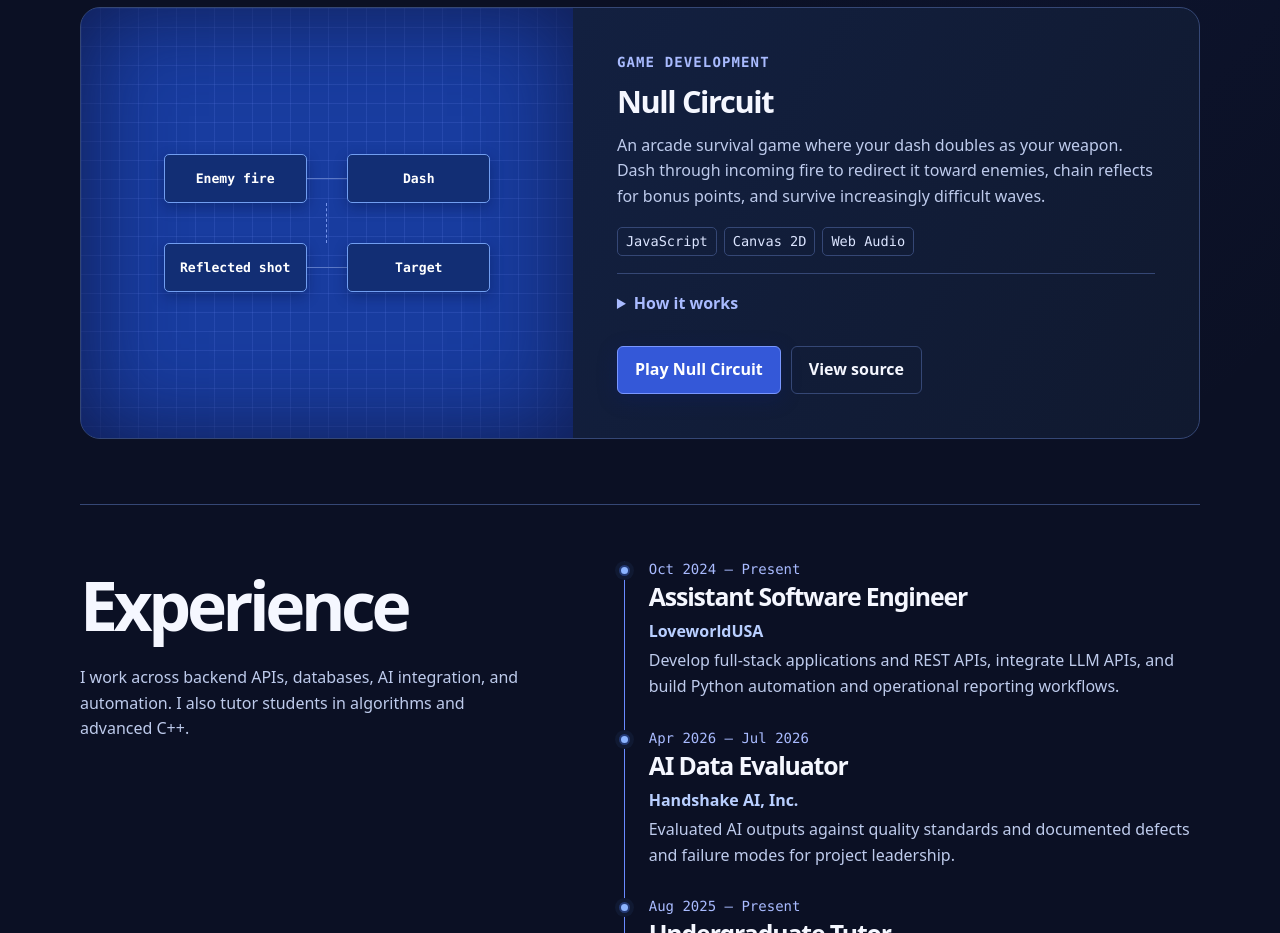
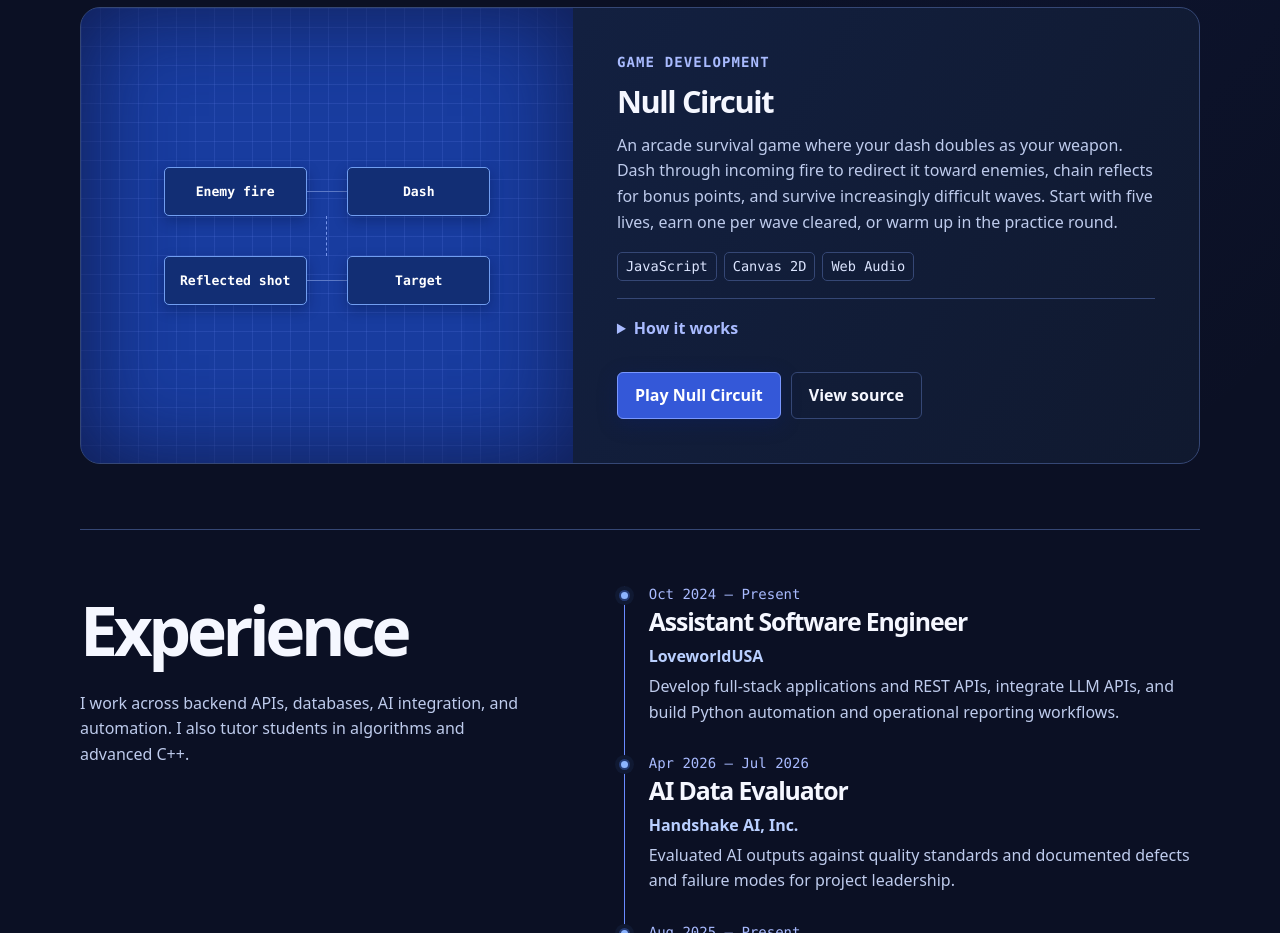
Before and after one commit to Esiri-Angel/portfolio, a plain HTML site: page index.html in a window 1280 px wide. Shown: the part 1660-2593 px from the top of the page. Drawn offline with Linux system fonts and the light colour scheme; animation ran at ten frames a second.

Commit message:
Point the portfolio play button to the current Null Circuit build

```diff
--- a/index.html
+++ b/index.html
@@ -38,9 +38,9 @@
 </article>
 <article class="project">
 <div class="visual architecture" aria-hidden="true"><div class="system"><span>Enemy fire</span><b></b><span>Dash</span></div><div class="wire"></div><div class="system"><span>Reflected shot</span><b></b><span>Target</span></div></div>
-<div class="project-content"><p class="eyebrow">Game development</p><h3>Null Circuit</h3><p>An arcade survival game where your dash doubles as your weapon. Dash through incoming fire to redirect it toward enemies, chain reflects for bonus points, and survive increasingly difficult waves.</p><ul class="tags"><li>JavaScript</li><li>Canvas 2D</li><li>Web Audio</li></ul>
+<div class="project-content"><p class="eyebrow">Game development</p><h3>Null Circuit</h3><p>An arcade survival game where your dash doubles as your weapon. Dash through incoming fire to redirect it toward enemies, chain reflects for bonus points, and survive increasingly difficult waves. Start with five lives, earn one per wave cleared, or warm up in the practice round.</p><ul class="tags"><li>JavaScript</li><li>Canvas 2D</li><li>Web Audio</li></ul>
 <details><summary>How it works</summary><p>A real-time game loop handles enemy waves, movement, and projectile collisions. During a dash, nearby enemy shots switch sides and are redirected toward the closest active enemy. The game supports keyboard and touch controls and runs in a single HTML file.</p></details>
-<div class="actions"><a class="primary" href="null-circuit.html">Play Null Circuit</a><a class="secondary" href="https://github.com/Esiri-Angel/Null-pointer">View source</a></div></div>
+<div class="actions"><a class="primary" href="null-circuit.html?v=78c7639">Play Null Circuit</a><a class="secondary" href="https://github.com/Esiri-Angel/Null-pointer">View source</a></div></div>
 </article>
 </div>
 </section>
```
